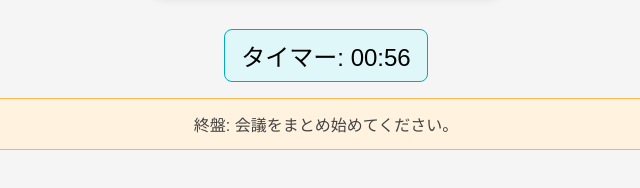
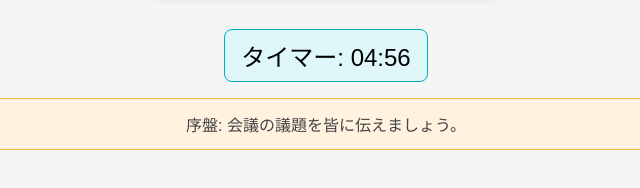
Before and after one commit to gagaga898989/TestURL, a plain HTML site: page index.html in a window 1280 px wide. Shown: the part 274-462 px from the top of the page, 314-954 px from the left. Drawn offline with Linux system fonts and the light colour scheme.

Commit message:
Update index.html

```diff
--- a/index.html
+++ b/index.html
@@ -118,31 +118,34 @@
     }
 
     // タイマー設定
-    let totalSeconds = 60; // 1分
+    const totalSeconds = 300; // 5分
+    let remainingSeconds = totalSeconds;
     const timerElement = document.getElementById("timer");
     const helperElement = document.getElementById("helperText");
+
     const interval = setInterval(() => {
-      const minutes = Math.floor(totalSeconds / 60);
-      const seconds = totalSeconds % 60;
+      const minutes = Math.floor(remainingSeconds / 60);
+      const seconds = remainingSeconds % 60;
       timerElement.textContent = `タイマー: ${String(minutes).padStart(2, '0')}:${String(seconds).padStart(2, '0')}`;
 
-      // 補助内容更新
+      // 割合で補助内容更新
+      const progressRatio = (totalSeconds - remainingSeconds) / totalSeconds;
       if (card) {
-        if (totalSeconds > 200) {
+        if (progressRatio < 0.33) {
           helperElement.textContent = helperHints[card.role][0];
-        } else if (totalSeconds > 100) {
+        } else if (progressRatio < 0.66) {
           helperElement.textContent = helperHints[card.role][1];
         } else {
           helperElement.textContent = helperHints[card.role][2];
         }
       }
 
-      if (totalSeconds <= 0) {
+      if (remainingSeconds <= 0) {
         clearInterval(interval);
         timerElement.textContent = "タイマー終了";
         helperElement.textContent = "会議終了: 次のステップへ移動してください。";
       }
-      totalSeconds--;
+      remainingSeconds--;
     }, 1000);
   </script>
 </body>
```
